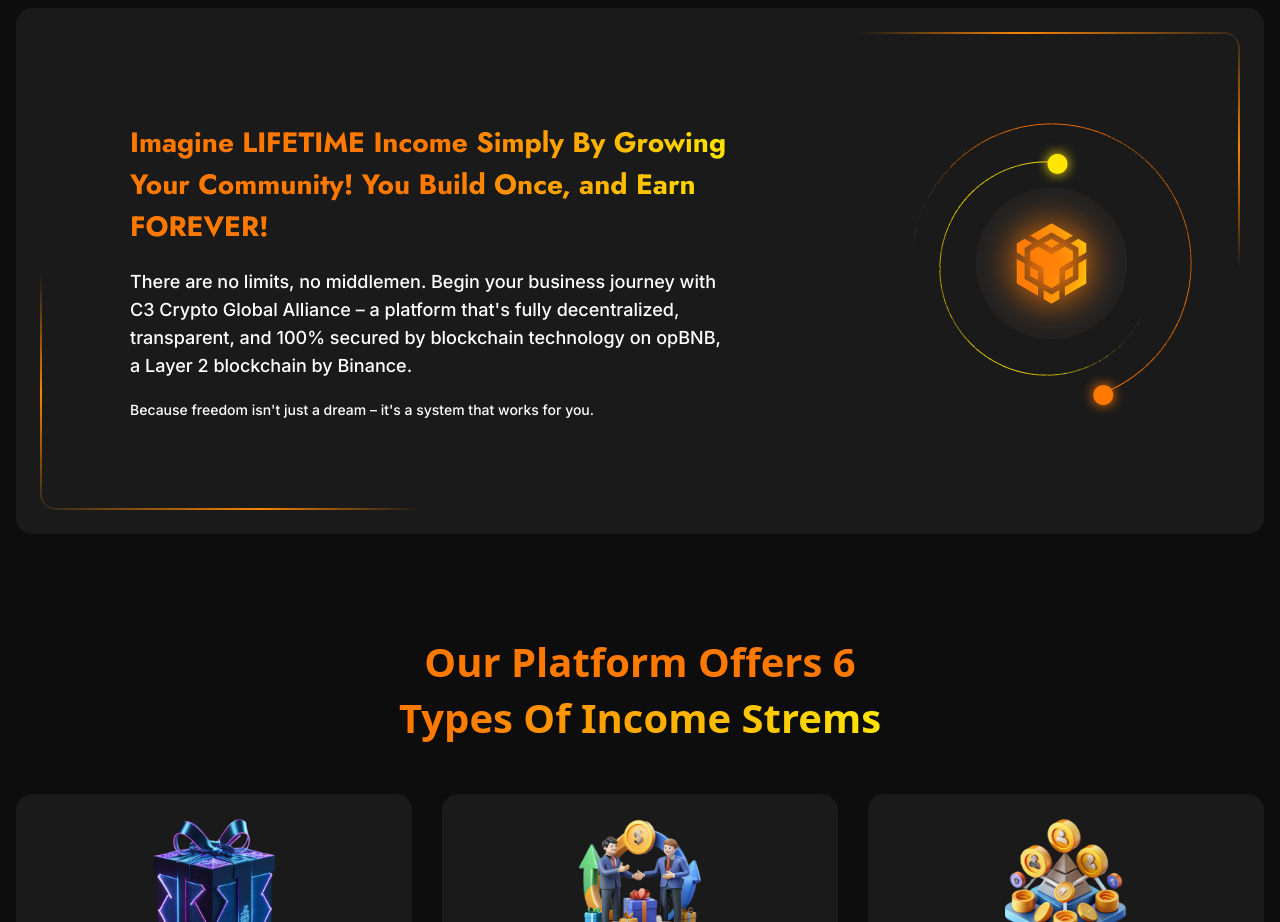
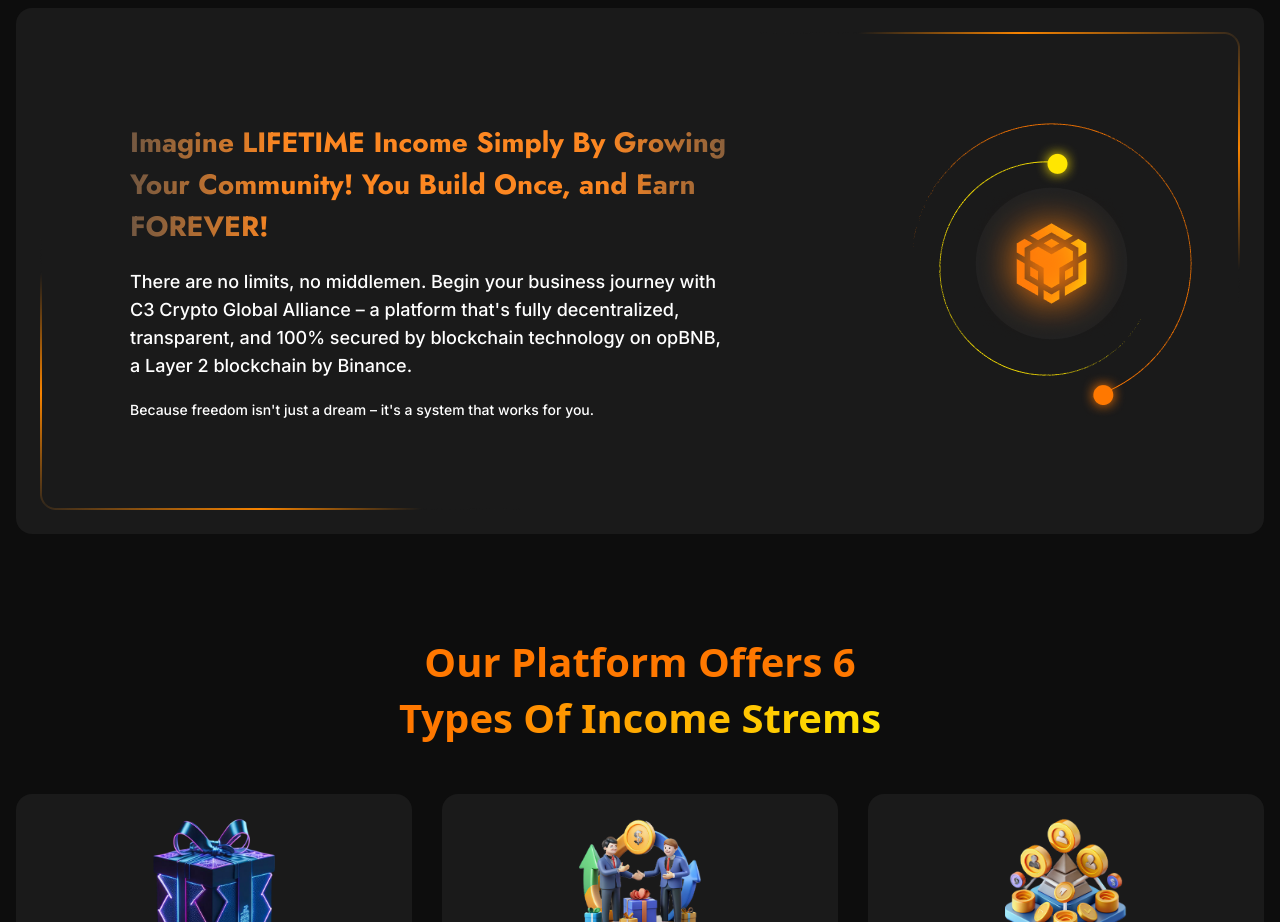
Before and after one commit to team-pr01/Global-Crypto-Alliance-Client, a Next.js app: page / in a window 1280 px wide. Shown: the part 1840-2762 px from the top of the page. Built offline with nearby package versions, Linux system fonts and the light colour scheme; a web font is replaced by a local one.

Commit message:
Fixed account preview section

```diff
--- a/src/components/HomePage/LifetimeIncome/LifetimeIncome.tsx
+++ b/src/components/HomePage/LifetimeIncome/LifetimeIncome.tsx
@@ -21,7 +21,7 @@
           <h1
             style={{
               backgroundImage:
-                "linear-gradient(90deg, #FF7800 51.71%, #FFE601 100%)",
+                "linear-gradient(90deg, #4B4A4A -6.99%, #FD8721 24.9%, #FD8721 78.25%, #4B4A4A 109.86%)",
             }}
             className="text-base xl:text-[28px] font-bold text-transparent bg-clip-text font-Jost text-center xl:text-start max-w-full xl:max-w-[685px] mx-auto xl:mx-0"
           >
```
